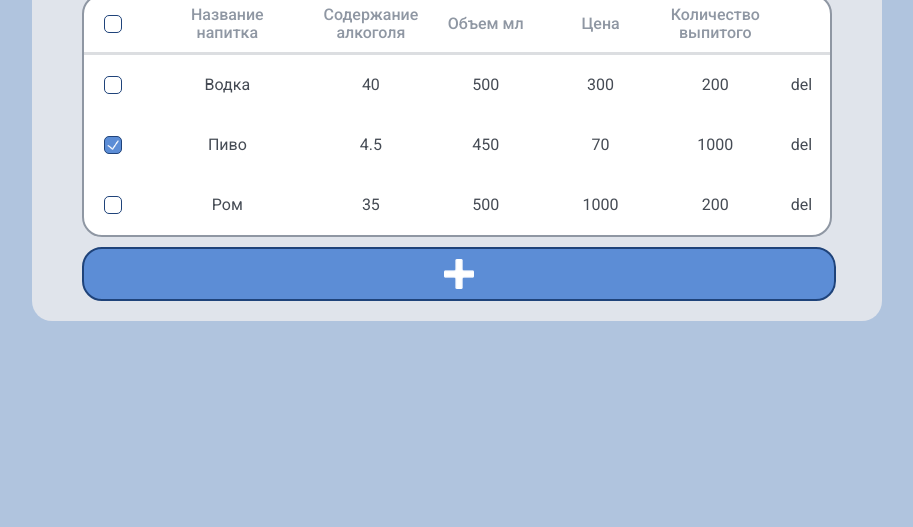
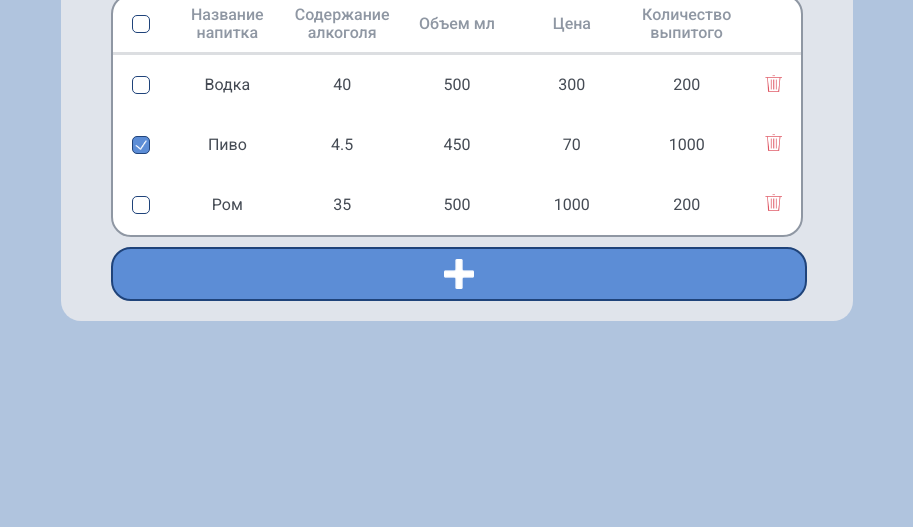
Before and after one commit to Gleb-Myratov/alcohol-analyzer, a website: page docs/index.html in a window 1280 px wide. Shown: the part 273-800 px from the top of the page, without its empty margins (183-1096 px from the left). Drawn offline with Linux system fonts and the light colour scheme.

```diff
--- a/docs/css/styles.css
+++ b/docs/css/styles.css
@@ -52,7 +52,7 @@
 .table__content {
   padding: 0px 0;
   display: grid;
-  grid-template-columns: 0.5fr 1.5fr 1fr 1fr 1fr 1fr 0.5fr;
+  grid-template-columns: 0.5fr 1fr 1fr 1fr 1fr 1fr 0.5fr;
   grid-template-rows: repeat(4, 1fr);
   width: 100%;
   background-color: #fff;
@@ -69,6 +69,7 @@
   font-weight: 200;
   color: #454b54;
   text-align: center;
+  word-break: break-all;
 }
 .table__cell--header {
   border-bottom: 3px solid #dcdee1;
@@ -115,11 +116,18 @@
 .table__checkbox-button--header:checked + .table__checkbox-icon--header {
   background-image: url("../assets/checkbox-select-all.png");
 }
-.table__checkbox-label {
-  /* width: 100%; */
-  /* height: 100%; */
-  /* display: flex; */
+.table__remove-button {
+  display: flex;
   align-items: center;
   justify-content: center;
-  cursor: pointer;
+  width: 100%;
+  height: 100%;
 }
+.table__remove-button-icon {
+  background-position: 50% 40%;
+  background-image: url("../assets/trash-icon.png");
+  height: 100%;
+  width: 33px;
+  background-size: 50%;
+  background-repeat: no-repeat;
+}
--- a/docs/index.html
+++ b/docs/index.html
@@ -74,7 +74,9 @@
             <div class="table__cell">300</div>
             <div class="table__cell">200</div>
             <div class="table__cell table__cell--remove">
-              <button class="table__remove-button">del</button>
+              <button class="table__remove-button">
+                <span class="table__remove-button-icon"></span>
+              </button>
             </div>
             <div class="table__cell table__cell--checkbox">
               <label
@@ -97,7 +99,9 @@
             <div class="table__cell">70</div>
             <div class="table__cell">1000</div>
             <div class="table__cell table__cell--remove">
-              <button class="table__remove-button">del</button>
+              <button class="table__remove-button">
+                <span class="table__remove-button-icon"></span>
+              </button>
             </div>
             <div class="table__cell table__cell--checkbox table__cell--checked">
               <label
@@ -119,7 +123,9 @@
             <div class="table__cell">1000</div>
             <div class="table__cell">200</div>
             <div class="table__cell table__cell--remove">
-              <button class="table__remove-button">del</button>
+              <button class="table__remove-button">
+                <span class="table__remove-button-icon"></span>
+              </button>
             </div>
           </div>
         </div>
--- a/package.json
+++ b/package.json
@@ -13,6 +13,6 @@
     "browser-sync": "^3.0.3"
   },
   "scripts": {
-    "start": "browser-sync start --server './docs' --directory --files './docs/**/*.html, ./docs/css/**/*.css'"
+    "start": "browser-sync start --server docs --files docs/**/*.* --reloadDelay 500"
   }
 }
```
Also changed, not shown: docs/assets/trash-icon.png (added).
